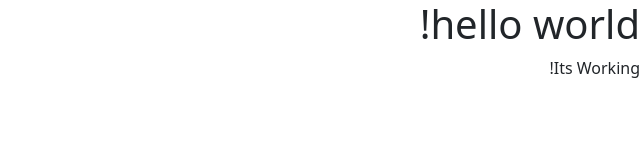
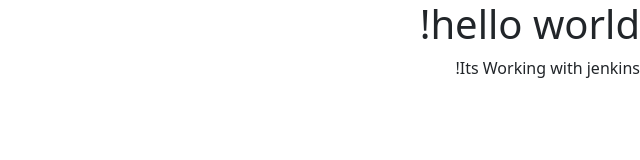
Before and after one commit to Ritikachania/mynewgitrepo, a plain HTML site: page index.html in a window 1280 px wide. Shown: the whole page, without its empty margins (640-1280 px from the left). Drawn offline with nearby package versions, Linux system fonts and the light colour scheme.

Commit message:
Update index.html

```diff
--- a/index.html
+++ b/index.html
@@ -12,7 +12,7 @@
   </head>
   <body>
     <h1>hello world!</h1>
-    <p>Its Working!</p>
+    <p>Its Working with jenkins!</p>
 
     <!-- Optional JavaScript; choose one of the two! -->
 
```
